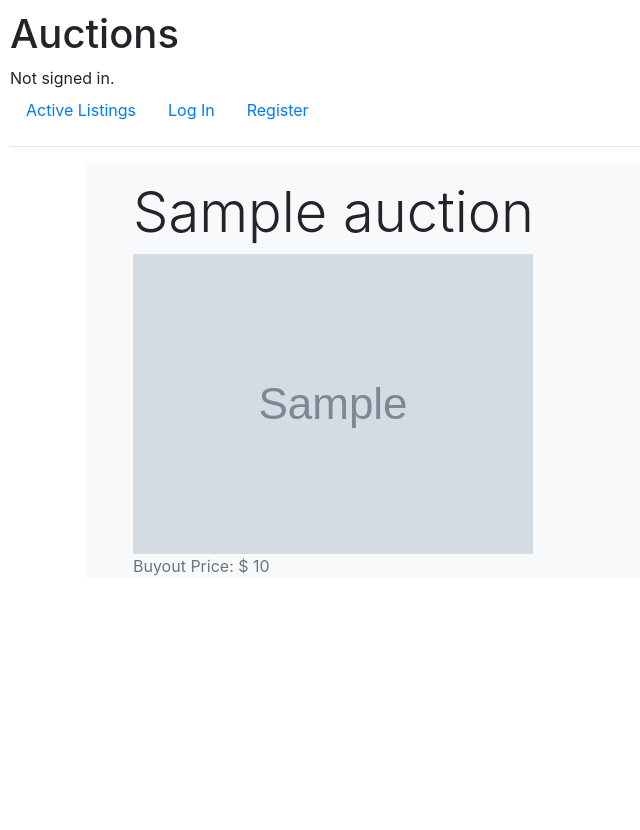
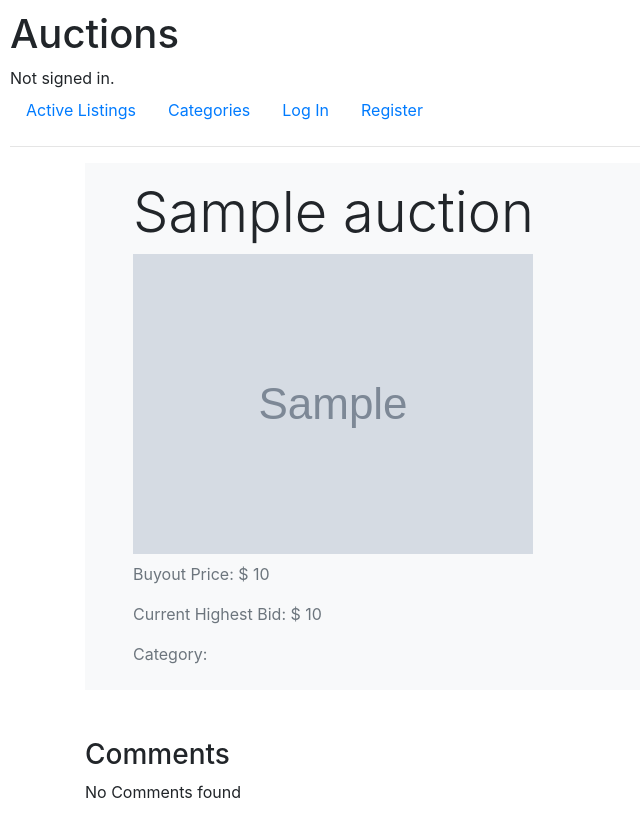
Before and after one commit to Whacko23/Auction-Website, a Django app: page /auction/1 in a window 1280 px wide. Shown: the whole page, without its empty margins (0-640 px from the left). Before the commit the page ends 576 px from the top, so only its background shows below. Run offline with Django 3.2, Linux system fonts and the light colour scheme; tables that the repository leaves empty hold one stand-in row (values such as "Sample post"); grey boxes marked "Sample" are stand-in pictures; some libraries are stand-ins or nearby versions.

Commit message:
Added categories; Fixed Image height home page

```diff
--- a/auctions/models.py
+++ b/auctions/models.py
@@ -39,7 +39,7 @@
     created_at = models.DateTimeField(auto_now_add=True, editable=False)
 
     def __str__(self) -> str:
-        return f"${self.amount} by {self.posted_by}"
+        return f"$ {self.amount} by {self.posted_by}"
 
 class Comments(models.Model):
     id = models.BigAutoField(primary_key=True)
--- a/auctions/templates/auctions/auction.html
+++ b/auctions/templates/auctions/auction.html
@@ -6,27 +6,67 @@
 {% block body %}
 <div class="container">
   <div class="bg-light">
-    <div class="px-5 pt-3">
+    <div class="px-5 pt-3 pb-2">
       <h1 class="display-4">{{auction.name_of_product}}</h1>
       <img class="img-fluid" src = "{{img}} ">
-      <p class="text-secondary">Buyout Price: $ {{auction.buyout_price}}</p>
-
-      {% if bids %}
-
-      {% else %}
-
-      {% endif %}
+      <p class="pt-2 text-secondary">Buyout Price: $ {{auction.buyout_price}}</p>
+      <p class="text-secondary">
+        {% if bids %}
+          {% if user.is_authenticated %}
+            Current Highest Bid: {{bids.0}}
+          {% else %}
+            Current Highest Bid: $ {{bids.0.amount}}
+          {% endif %}
+        {% else %}
+          Current Bid: $ 0.00
+        {% endif %}
+      </p>
+      <p class="text-secondary">Category: {{auction.category}}</p>
 
     </div>
   </div>
-  <div class="pt5 bg-light">
+  <section id="comments">
+    <div class="pt-5"></div>
+    <h3>Comments</h3>
+   {% for thread in comments %}
+      <div class="b-3 bg-light rounded">
+        {% for comment in thread %}
+          {% if comment == thread|first %}
+            {% if comment == thread|last %}
+              <p class="px-3 py-3 text-seconary">
+              {{comment.user}} : {{comment.comment}}
+              </p>
+            {% else %}
+              <p class="px-3 pt-3 text-seconary">
+              {{comment.user}} : {{comment.comment}}
+              </p>
+            {% endif %}
+          {% else %}
+            {% if comment == thread|last %}
+              <p class="px-5 pb-3  text-seconary">
+                {% if comment.user %}
+                 {{comment.user}} : {{comment.comment}}
+                {% else %}
+                 Anonymous : {{comment.comment}}
+                {% endif %}
+              </p>
+            {% else %}
+              <p class="px-5  text-seconary">
+                {% if comment.user %}
+                 {{comment.user}} : {{comment.comment}}
+                {% else %}
+                 Anonymous : {{comment.comment}}
+                {% endif %}
+              </p>
+            {% endif %}
+          {% endif %}
+        {% endfor %}
+      </div>
+   {% empty %}
+    <p class="text-seconday"> No Comments found</p>
+   {% endfor %}
 
-    {% if comments %}
 
-    {% else %}
-
-    {% endif %}
-
-  </div>
+  </section>
 </div>
 {% endblock %}
--- a/auctions/templates/auctions/index.html
+++ b/auctions/templates/auctions/index.html
@@ -10,7 +10,7 @@
                         {% for listing in auctions %}
                         <div class="col-xxl-2 col-xl-3 col-lg-4 col-md-4 col-sm-6 border p-3 pb-6 m-2 bg-light">
                             <a href="{% url 'auction' listing.id %}" class="text-reset text-decoration-none text-danger">
-                                <img class="img-fluid" src = "{{listing.image}} ">
+                                <img class="img-fluid" src = "{{listing.image}} " style="height: 20em; width: 100%; object-fit: cover; ">
                                 <h3 class="fw-light pt-3"> {{listing.name_of_product}}</h3>
                                 <p> Buyout price: ${{listing.buyout_price}}</p>
                                 <p> Created at: {{listing.created_at}}</p>
--- a/auctions/templates/auctions/layout.html
+++ b/auctions/templates/auctions/layout.html
@@ -20,6 +20,9 @@
             <li class="nav-item">
                 <a class="nav-link" href="{% url 'index' %}">Active Listings</a>
             </li>
+            <li class="nav-item">
+                <a class="nav-link" href="{% url 'categories' %}">Categories</a>
+            </li>
             {% if user.is_authenticated %}
                 <li class="nav-item">
                     <a class="nav-link" href="{% url 'logout' %}">Log Out</a>
--- a/auctions/urls.py
+++ b/auctions/urls.py
@@ -10,6 +10,9 @@
     path("logout", views.logout_view, name="logout"),
     path("register", views.register, name="register"),
     path("auction/<int:id>", views.auction, name="auction"),
+    path("categories", views.categories, name='categories'),
+    path("categories/<str:category>", views.category_listing, name='category'),
+
 ]
 
 urlpatterns +=  static(settings.MEDIA_URL, document_root=settings.MEDIA_ROOT)
--- a/auctions/views.py
+++ b/auctions/views.py
@@ -98,3 +98,22 @@
         return HttpResponseRedirect(reverse("index"))
     else:
         return render(request, "auctions/register.html")
+
+def categories(request):
+    categories = Categories.objects.all()
+    for category in categories:
+        print(category)
+    return render(request, "auctions/categories.html",{
+        "categories": categories,
+    })
+
+def category_listing(request, category):
+    category = Categories.objects.get(pk=category)
+    auctions = category.auctions.all()
+
+    for auction in auctions:
+        auction.image = '../' + str(auction.image)
+
+    return render(request, "auctions/index.html", {
+        "auctions": auctions,
+    })
--- a/commerce/settings.py
+++ b/commerce/settings.py
@@ -32,6 +32,7 @@
 
 INSTALLED_APPS = [
     'auctions',
+    'django_extensions',
     'django.contrib.admin',
     'django.contrib.auth',
     'django.contrib.contenttypes',
```
Also changed, not shown: auctions/templates/auctions/categories.html (added, +35 -0 lines), 2 other files.
